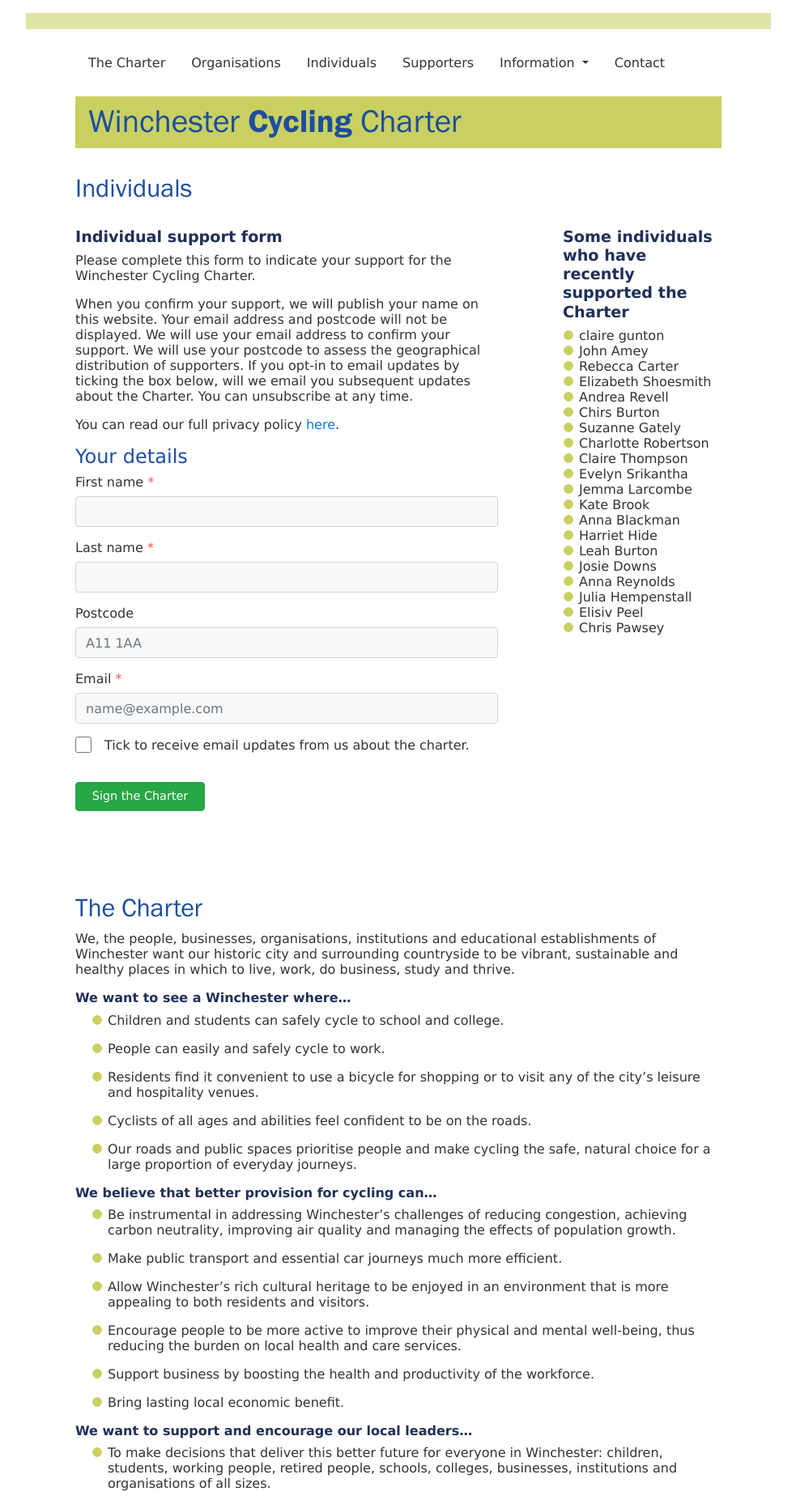
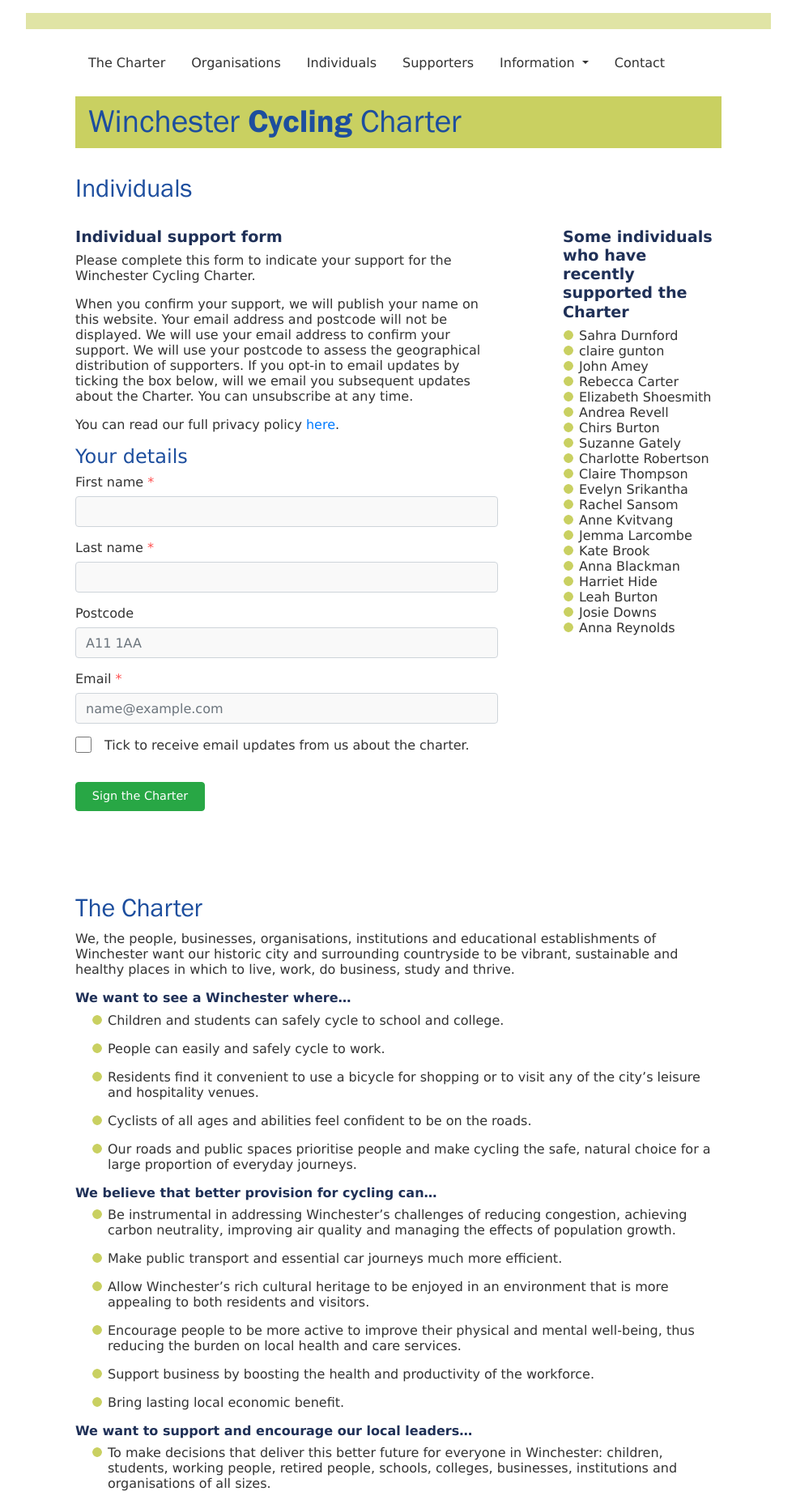
Before and after one commit to winchestercyclingcharter/winchestercyclingcharter.github.io, a Jekyll site: the page built from ind-page.md, in a window 1280 px wide. Shown: the whole page at 81% size, without its empty margins (148-1131 px from the left). Built offline with Jekyll 4.4.1, drawn with Linux system fonts in a browser that asks for light colours; nearby versions of some CDN libraries.

Commit message:
Update people.yml

```diff
--- a/_data/people.yml
+++ b/_data/people.yml
@@ -497,3 +497,6 @@ people:
 - { lastname: Amey, firstname: John , dt: 20210621-193813-895109 }
 - { lastname: gunton, firstname: claire, dt: 20210622-075556-425392 }
 - { lastname: Thompson, firstname: Claire, dt: 20210621-074805-565031 }
+- { lastname: Kvitvang, firstname: Anne, dt: 20210621-073457-062412 }
+- { lastname: Durnford , firstname: Sahra , dt: 20210622-174212-740969 }
+- { lastname: Sansom, firstname: Rachel, dt: 20210621-073526-492893 }
```
